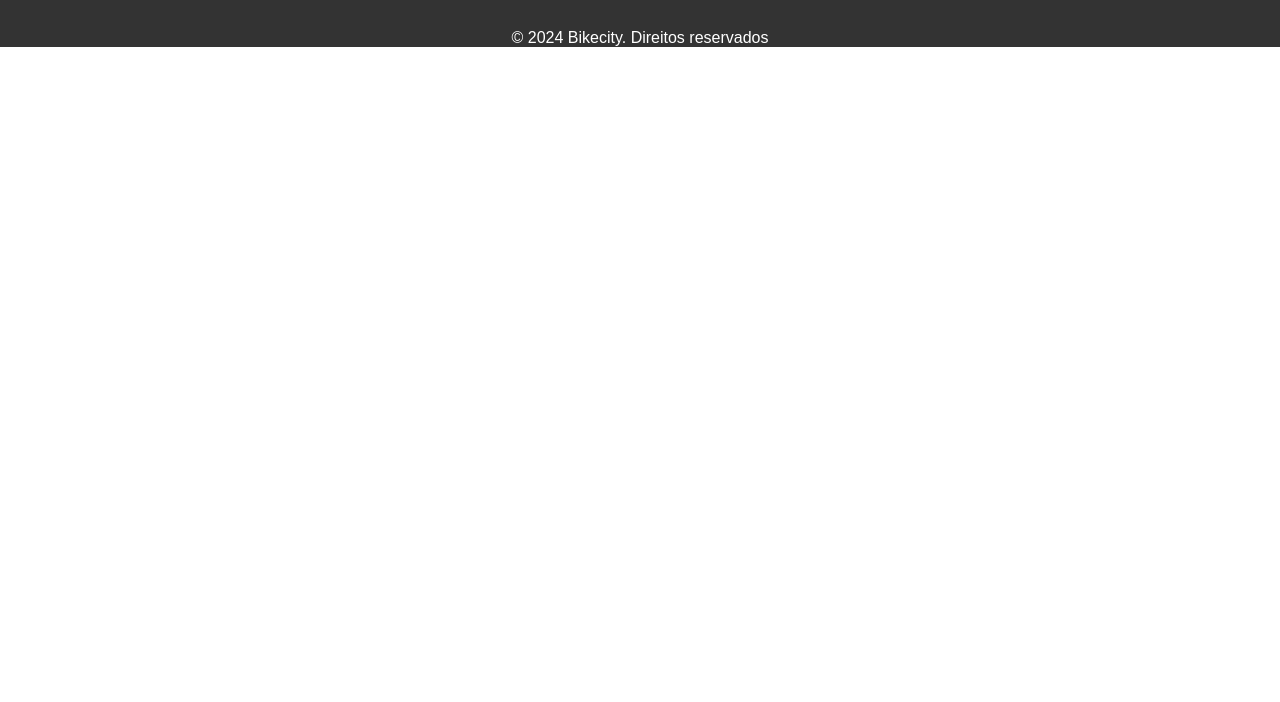
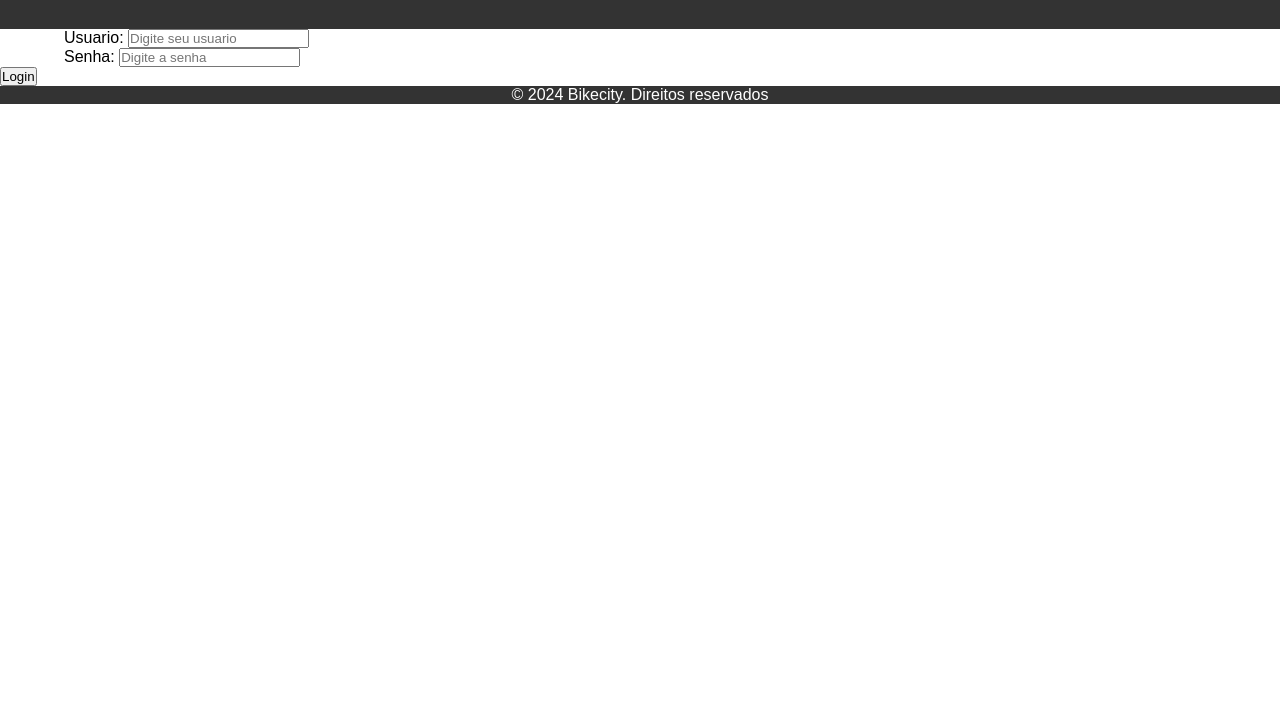
Before and after one commit to gvqsilva/CP2-Web, a plain HTML site: page login.html in a window 1280 px wide. Shown: the part 98-800 px from the top of the page. Drawn offline with Linux system fonts and the light colour scheme.

Commit message:
Solicitação de usuario e senha na pag login

```diff
--- a/login.html
+++ b/login.html
@@ -26,6 +26,19 @@
     <main>
 
     </main>
+    <form>
+        <p>
+            Usuario:
+            <input type="text" placeholder="Digite seu usuario" id="usuario">
+        </p>
+
+        <p>
+            Senha:
+            <input type="password" placeholder="Digite a senha" id="senha">
+        </p>
+        <button onclick="validar()">Login</button>
+
+    </form>
     <footer>
         <p>&copy; 2024 Bikecity. Direitos reservados</p>
     </footer>
--- a/src/script/script.js
+++ b/src/script/script.js
@@ -24,3 +24,18 @@ function slideShow(){
 }
 
 slideShow();
+
+function validar(){
+
+    //declarando as variaveis
+    let usuario =document.getElementById("usuario").value;
+    let senha =document.getElementById("senha").value;
+
+    if(usuario ==="Admin" && senha ==="12345"){
+        window.open("quiz.html")
+    }else{
+        alert("usuario e senha inválidos")
+    }
+
+
+}
```
